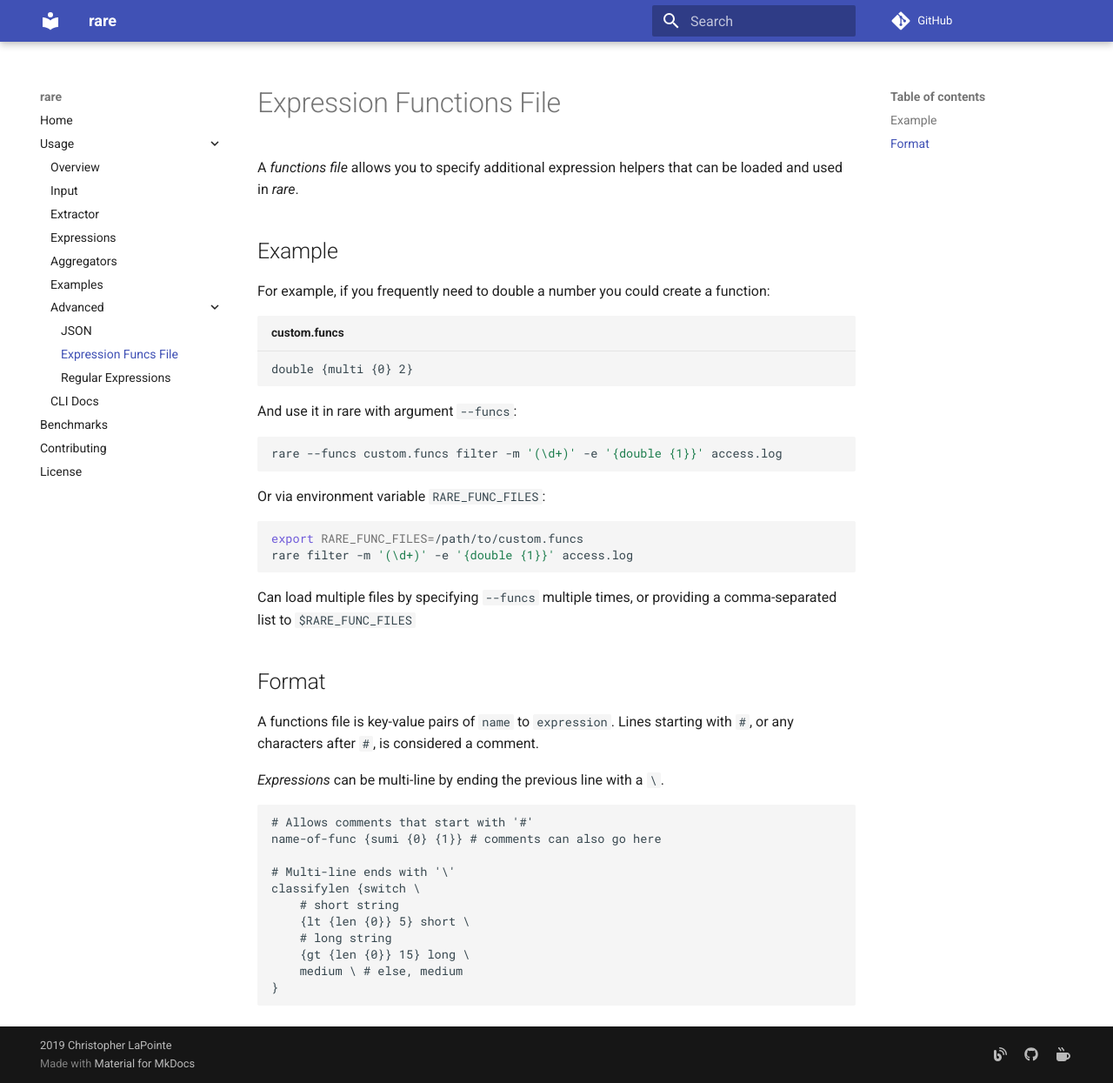
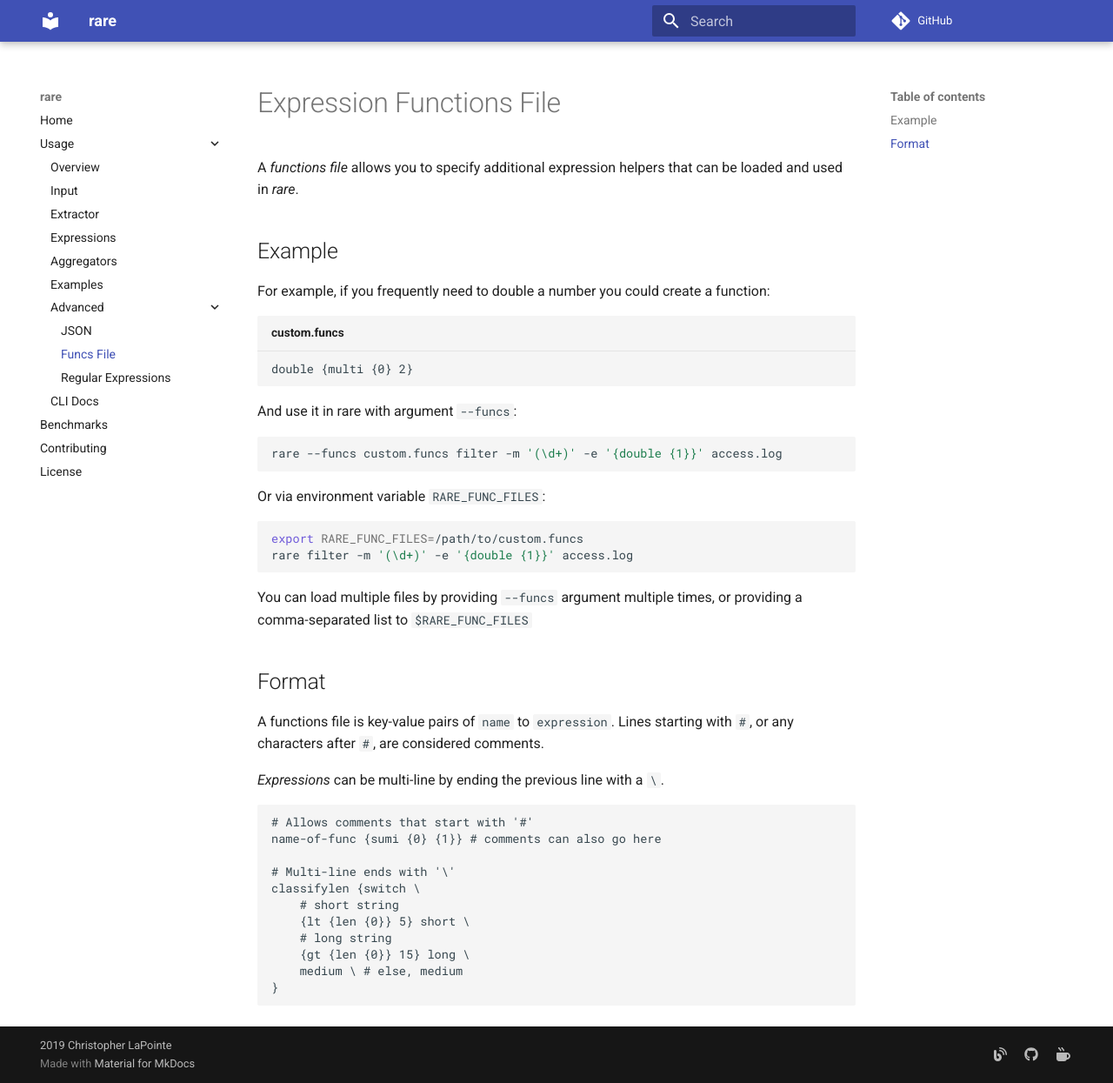
Before and after one commit to zix99/rare, an MkDocs documentation site: the page built from docs/usage/funcsfile.md, in a window 1280 px wide and 1245 px high. Shown: the whole window at 87% size. Built offline with MkDocs 1.6.1 and Material for MkDocs 9.7.7, drawn with Linux system fonts in a browser that asks for light colours; comment, search, counter and statistics services are not loaded.

Commit message:
grammer, docs linkfix, cleanup

````diff
--- a/docs/usage/funcsfile.md
+++ b/docs/usage/funcsfile.md
@@ -23,13 +23,13 @@ export RARE_FUNC_FILES=/path/to/custom.funcs
 rare filter -m '(\d+)' -e '{double {1}}' access.log
 ```
 
-Can load multiple files by specifying `--funcs` multiple times, or
-providing a comma-separated list to `$RARE_FUNC_FILES`
+You can load multiple files by providing `--funcs` argument multiple
+times, or providing a comma-separated list to `$RARE_FUNC_FILES`
 
 ## Format
 
 A functions file is key-value pairs of `name` to `expression`. Lines
-starting with `#`, or any characters after `#`, is considered a comment.
+starting with `#`, or any characters after `#`, are considered comments.
 
 *Expressions* can be multi-line by ending the previous line with a `\`.
 
--- a/mkdocs.yml
+++ b/mkdocs.yml
@@ -17,7 +17,7 @@ nav:
     - Examples: usage/examples.md
     - Advanced:
       - JSON: usage/json.md
-      - Expression Funcs File: usage/funcsfile.md
+      - Funcs File: usage/funcsfile.md
       - Regular Expressions: usage/regexp.md
     - CLI Docs: cli-help.md
   - Benchmarks: benchmarks.md
````
Also changed, not shown: 2 other files.
